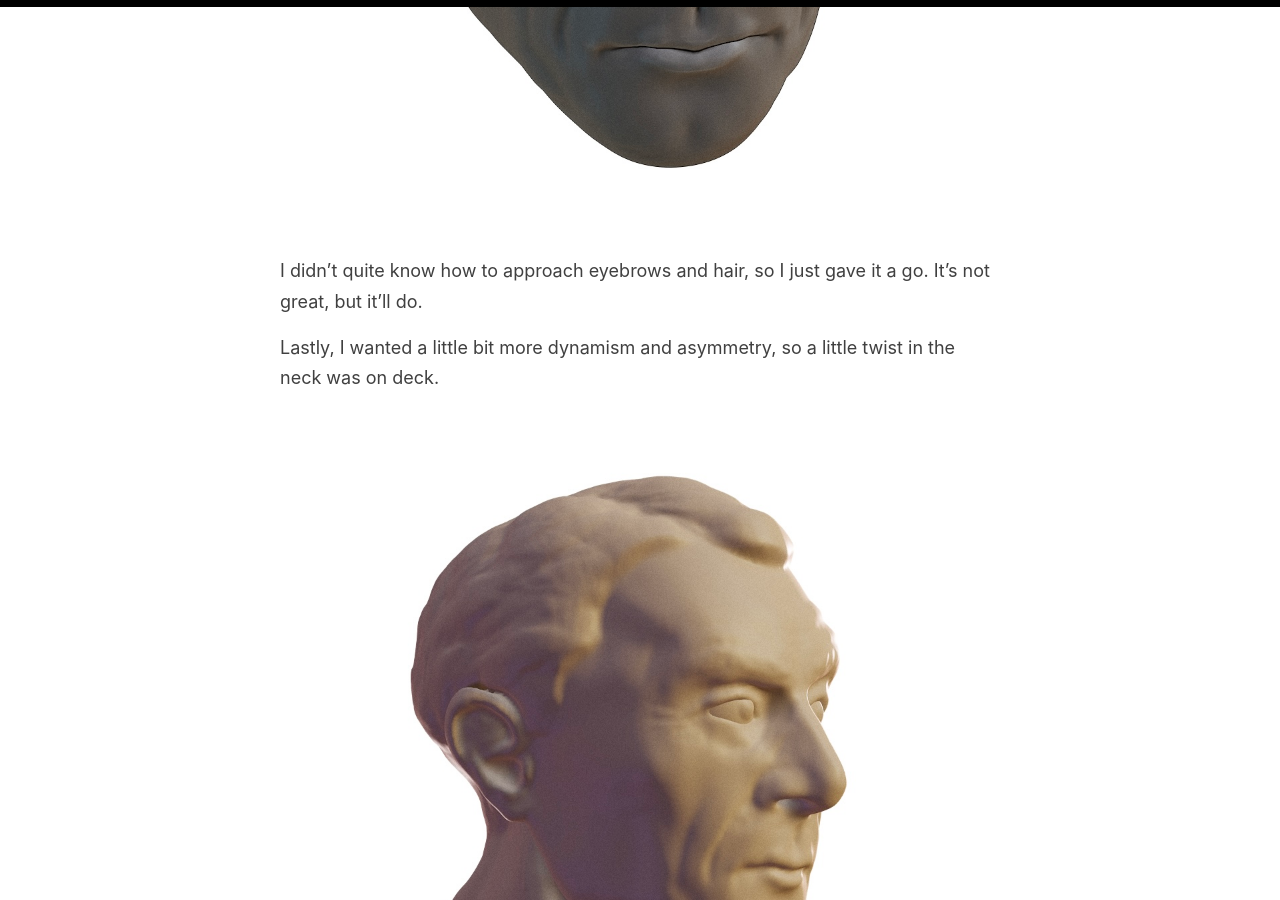
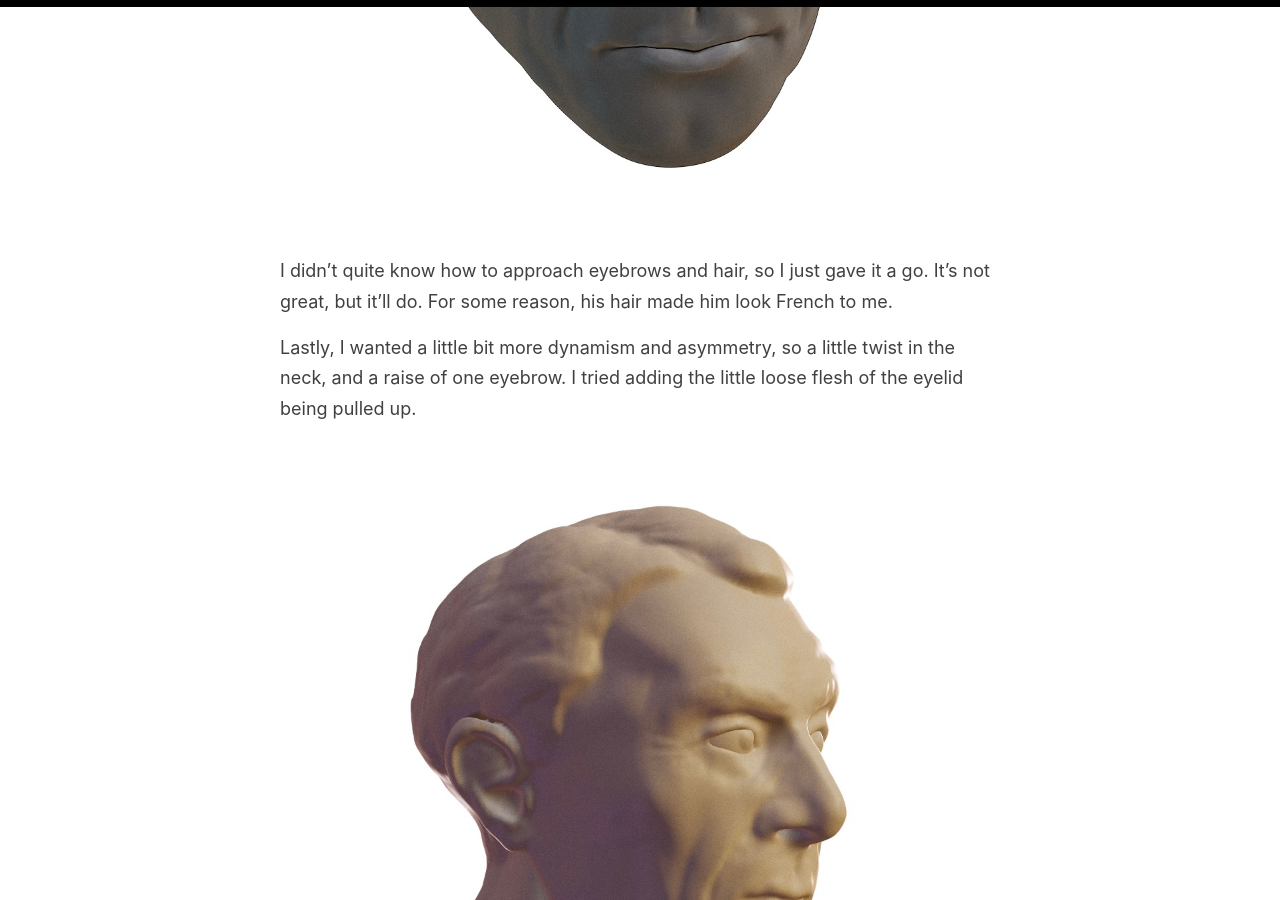
Before and after one commit to lucashaley/lucashaley.github.io, a Jekyll site: the page built from _posts/2022-10-06-digital-sculpting.md, in a window 1280 px wide and 900 px high, scrolled down 2696 px. Built offline with Jekyll 4.4.1, drawn with Linux system fonts in a browser that asks for light colours.

Commit message:
Update from Forestry.io lucashaley@yahoo.com updated _posts/2022-10-06-digital-sculpting.md

```diff
--- a/_posts/2022-10-06-digital-sculpting.md
+++ b/_posts/2022-10-06-digital-sculpting.md
@@ -23,9 +23,9 @@ Then I made the mistake of posting it on socials. A mistake? Because I did the s
 
 ![](/uploads/9c3dbbff-3122-410c-8c95-1df047fa2d70.jpeg)
 
-I didn’t quite know how to approach eyebrows and hair, so I just gave it a go. It’s not great, but it’ll do.
+I didn’t quite know how to approach eyebrows and hair, so I just gave it a go. It’s not great, but it’ll do. For some reason, his hair made him look French to me.
 
-Lastly, I wanted a little bit more dynamism and asymmetry, so a little twist in the neck was on deck.
+Lastly, I wanted a little bit more dynamism and asymmetry, so a little twist in the neck, and a raise of one eyebrow. I tried adding the little loose flesh of the eyelid being pulled up.
 
 ![](/uploads/8d5c678d-3598-4e73-a1a9-09305781947f.jpeg)![](/uploads/9f0f410c-c0d6-4e6a-bb52-cfda044538d8.jpeg)
 
```
